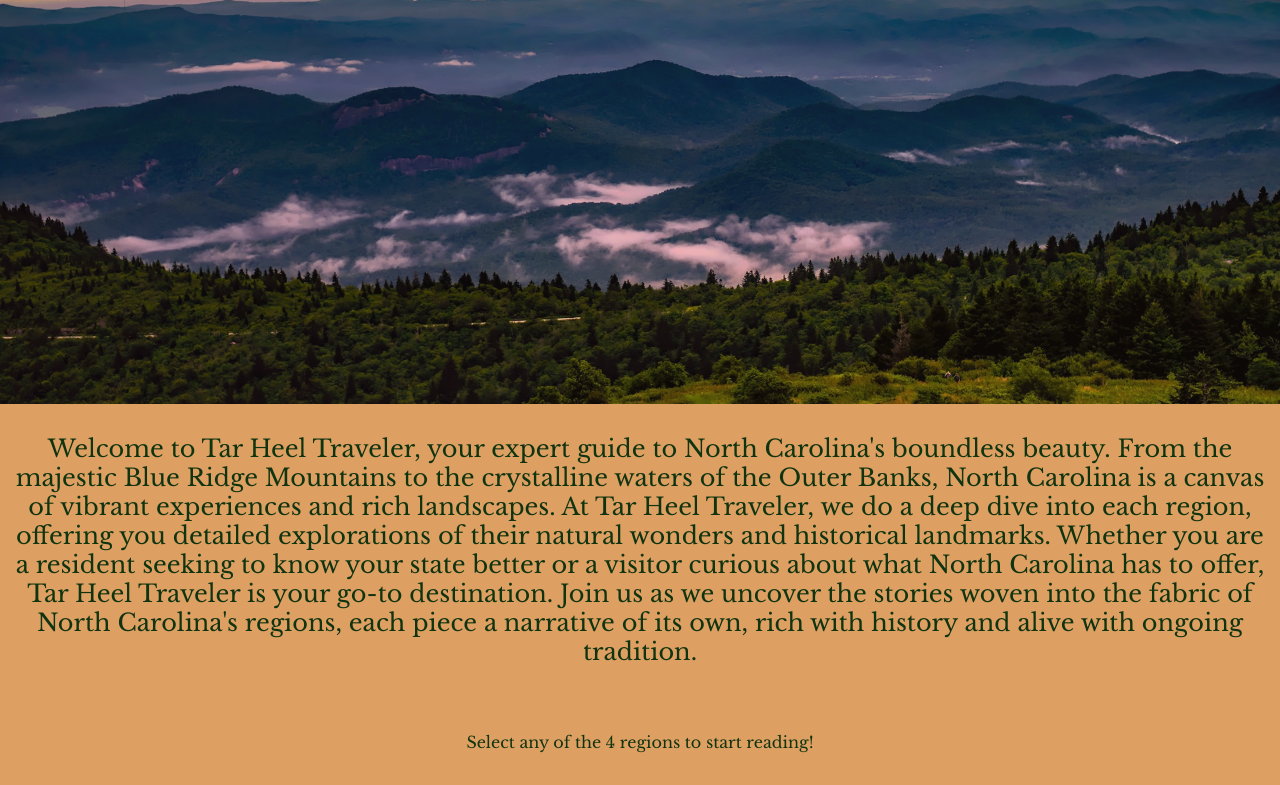
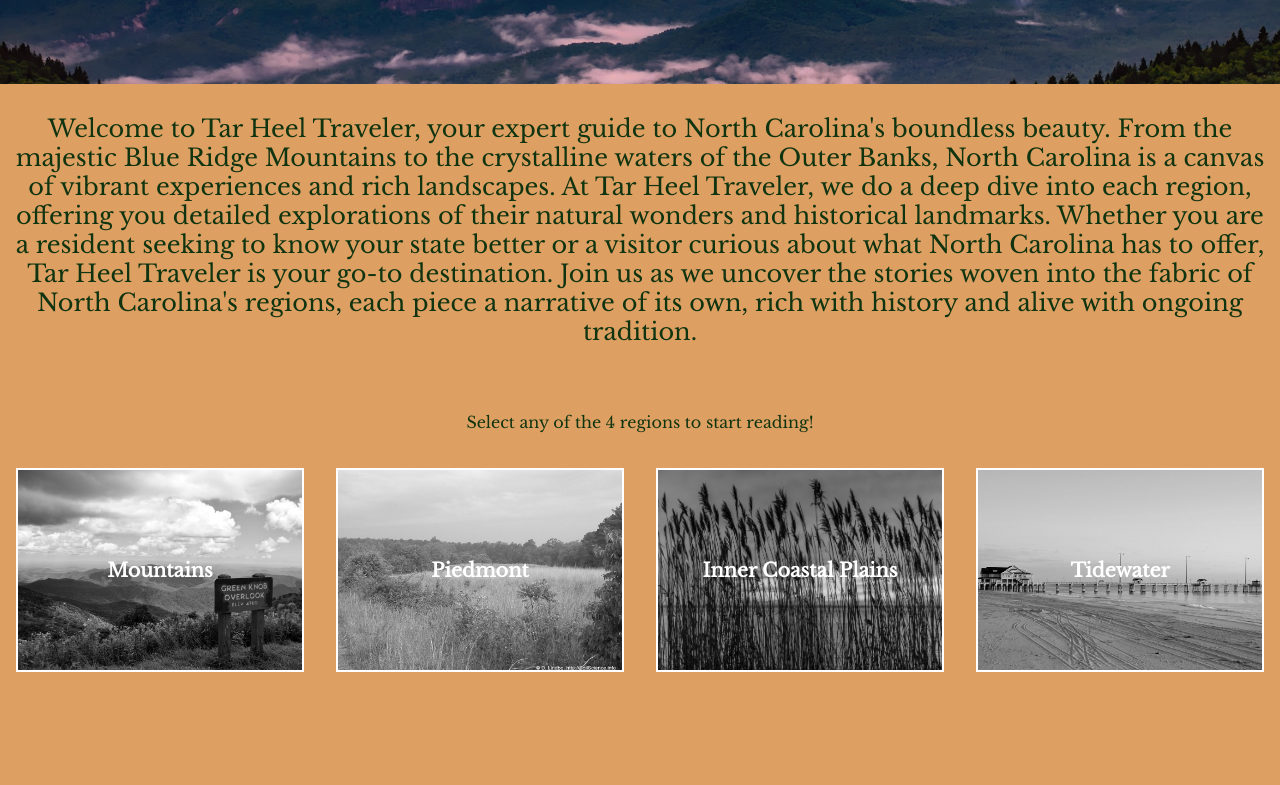
Before and after one commit to mjstav/github.io, a plain HTML site: page index.html in a window 1280 px wide. Shown: the part 396-1181 px from the top of the page. Drawn offline with nearby package versions, Linux system fonts and the light colour scheme.

Commit message:
Update styles.css

```diff
--- a/css/styles.css
+++ b/css/styles.css
@@ -46,17 +46,9 @@ body{
 
 .title{
     background-image: url('../img/home.jpg');
-    opacity: .95;
-    height: 100vh;
-    width: auto;
-    background-attachment: fixed;
-    background-position: center;
-    background-repeat: no-repeat;
-    background-size: cover;
-    display: flex;
-    flex-direction: column;
-    justify-content: center;
-    align-items: center;
+    background-attachment: scroll;  /* Disable fixed background for better performance */
+    background-size: cover;         /* Adjust background size to cover to avoid zooming issues */
+    height: 60vh;
 }
 
 h1{
@@ -1050,7 +1042,7 @@ i{
 
     .mtn-title h1{
         font-size: 400%;
-        margin-bottom: 400px;
+        margin-bottom: 300px;
     }
 
     .mtn-main{
```
